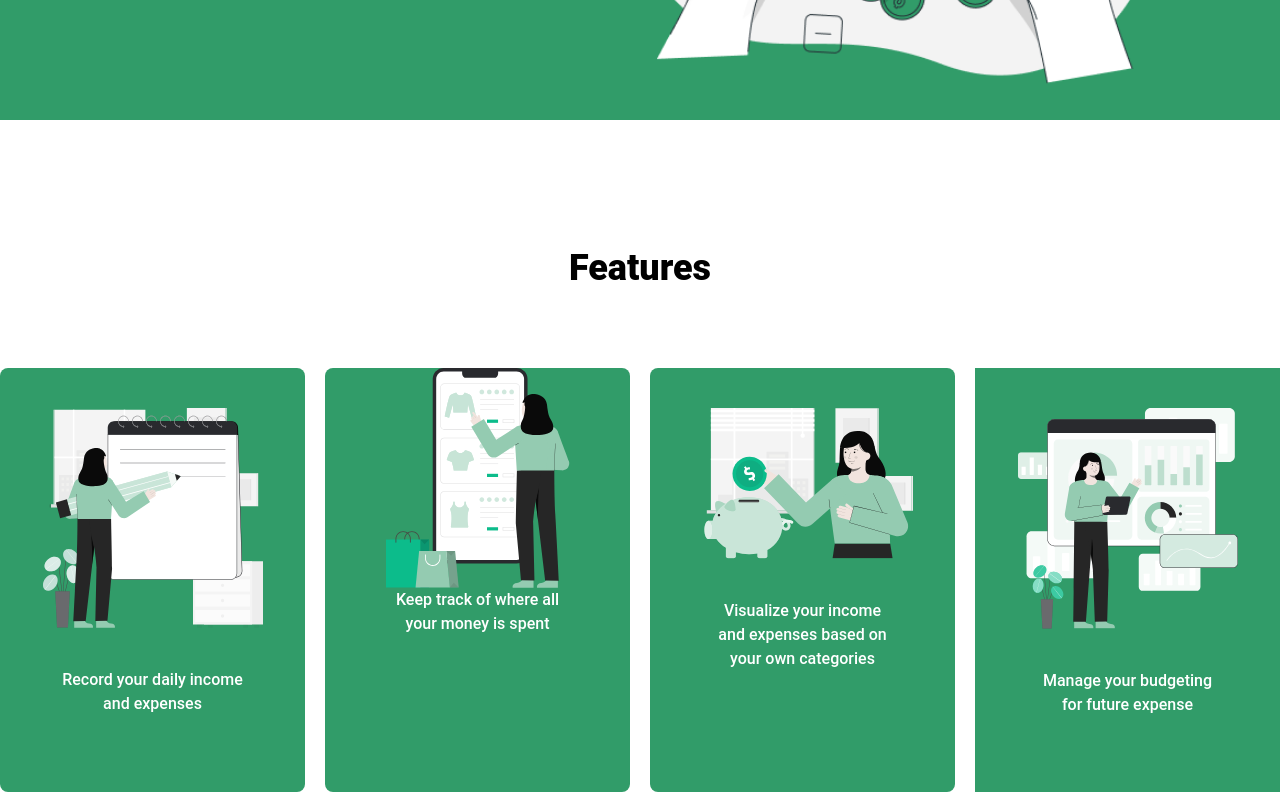
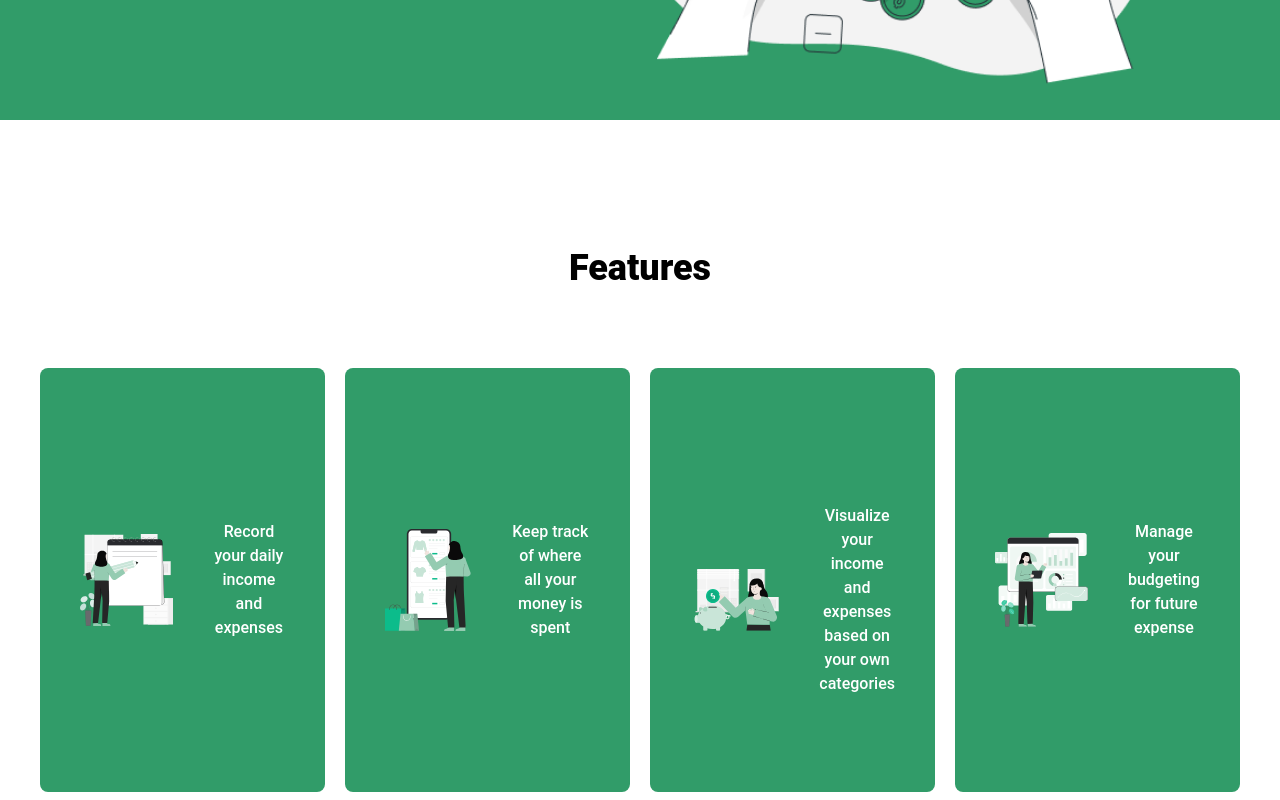
Before and after one commit to FarhanMaulanaF/Tugas_PAW_12, a React (Create React App) app in the folder client/: page / in a window 1280 px wide. Shown: the part 680-1480 px from the top of the page. Built offline with nearby package versions, Linux system fonts and the light colour scheme.

Commit message:
update responsive features page

```diff
--- a/client/src/components/home/features.jsx
+++ b/client/src/components/home/features.jsx
@@ -6,39 +6,39 @@ import Visualdata from "../../assets/Visualdata.svg";
 
 function Features() {
   return (
-    <div id="section-2" name='features' className="bg-white h-screen md:py-32 flex flex-col font-Roboto">
+    <div id="section-2" name='features' className="bg-white h-fit md:h-screen md:py-32 md:px-10 flex w-full flex-col font-Roboto">
       <div className="flex flex-col h-fit md:h-screen mx-auto">
         <div className='text-black font-black text-4xl text-center mt-20 md:mt-0 content-center'>Features</div>
         <div className='md:flex flex-row items-center text-center gap-6 md:gap-5 h-4/5 mt-10 md:mt-20 font-medium'>
-          <div className='h-full my-2 flex flex-col w-11/12 bg-[#319C69] flex items-center rounded-lg'>
-            <div className="m-10">
+          <div className='h-1/3 md:h-full my-2  mx-auto w-11/12 flex md:flex-row flex-col items-center bg-[#319C69] rounded-lg'>
+            <div className="flex items-center justify-center m-10 md:ml-10">
               <img src={Notes} alt="Record Income and Expenses Illustration"/>
             </div>
-            <p className="mx-auto w-3/5 text-[#FFFFFF]">
+            <p className="mx-auto w-3/5 text-[#FFFFFF] md:mr-10">
             Record your daily income and expenses
             </p>
           </div>
-          <div className='h-full my-2 flex flex-col mx-auto w-11/12 bg-[#319C69] flex items-center rounded-lg'>
-            <div className="m-15">
+          <div className='h-1/3 md:h-full my-2  mx-auto w-11/12 flex md:flex-row flex-col items-center bg-[#319C69] rounded-lg'>
+            <div className="flex items-center justify-center m-10 md:ml-10">
               <img src={Group} alt="Money Expenses Organization Illustration"/>
             </div>
-            <p className="mx-auto w-3/5 text-[#FFFFFF]">
+            <p className="mx-auto w-3/5 text-[#FFFFFF] md:mr-10">
               Keep track of where all your money is spent
             </p>
           </div>
-          <div className='h-full my-2 mx-auto flex flex-col w-11/12 bg-[#319C69] flex items-center rounded-lg'>
-            <div className='mt-10'>
+          <div className='h-1/3 md:h-full my-2  mx-auto w-11/12 flex md:flex-row flex-col items-center bg-[#319C69] justify-center rounded-lg'>
+            <div className='flex items-center justify-center mt-10 md:ml-10'>
               <img src={Savingmoney} alt="Saving Money Illustration"/>
             </div>
-            <p className="mx-auto w-3/5 text-[#FFFFFF] mt-10">
+            <p className="mx-auto w-3/5 text-[#FFFFFF] mt-10 md:mx-10">
               Visualize your income and expenses based on your own categories
             </p>
           </div>
-          <div className='h-full my-2 mx-auto flex flex-col w-11/12 bg-[#319C69] flex items-center'>
-            <div className='m-10'>
+          <div className='h-1/3 md:h-full my-2  mx-auto w-11/12 flex md:flex-row flex-col items-center justify-center bg-[#319C69] rounded-lg'>
+            <div className='flex items-center justify-center m-10 md:ml-10'>
               <img src={Visualdata} alt="Saving Money Illustration"/>
             </div>
-            <p className="mx-auto w-3/5 text-[#FFFFFF]">
+            <p className="mx-auto w-3/5 text-[#FFFFFF] md:mr-10">
               Manage your budgeting for future expense
             </p>
           </div>
```
